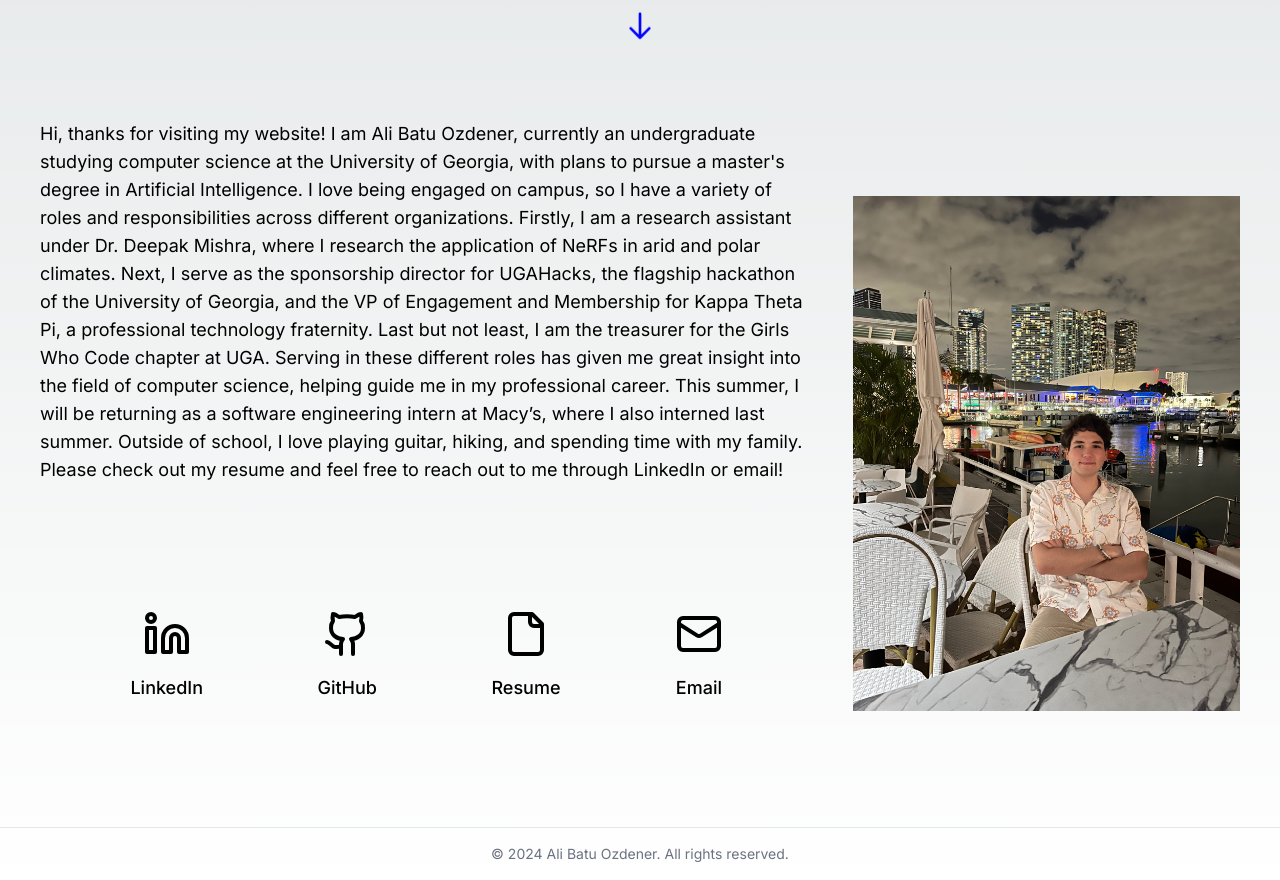
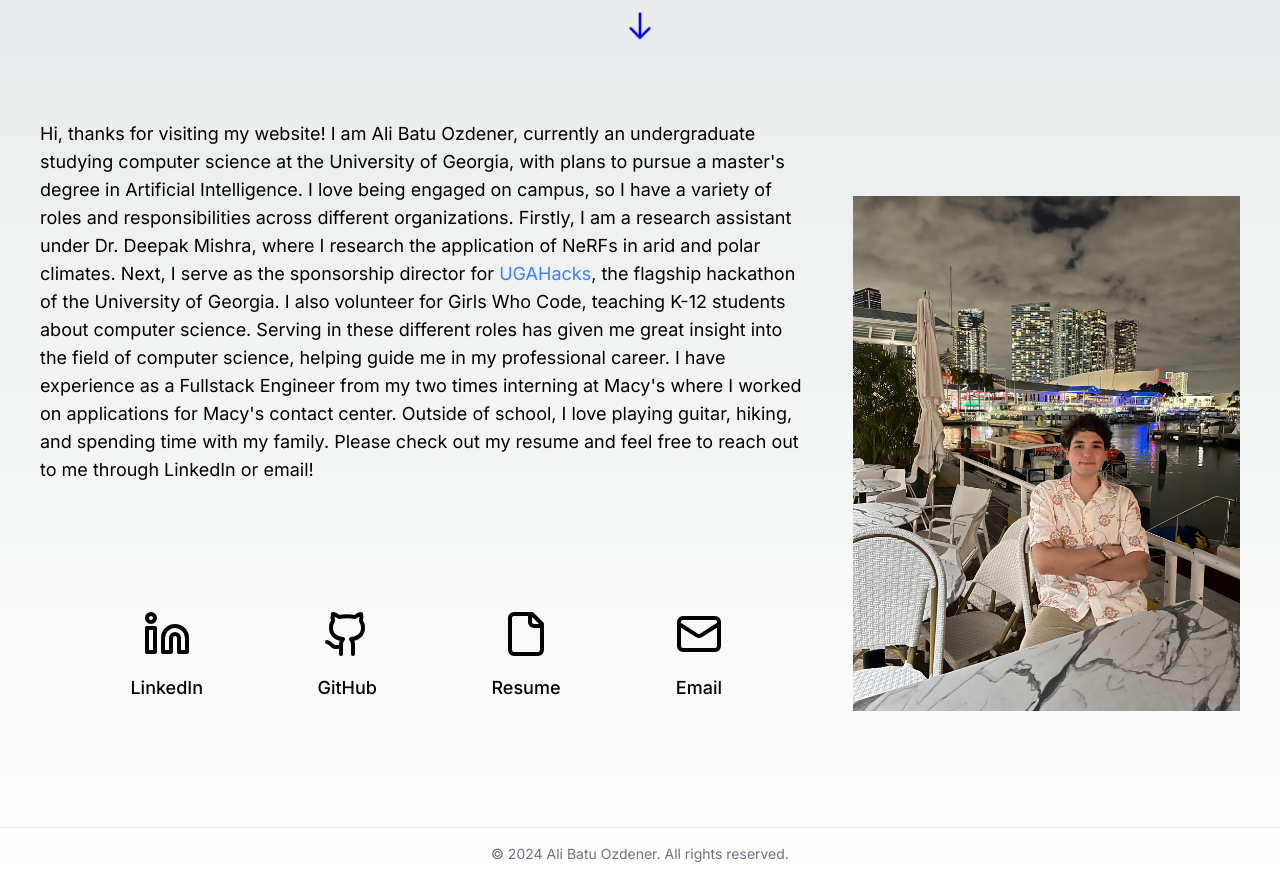
Before and after one commit to probro91/batu-website, a Next.js app: page / in a window 1280 px wide. Shown: the part 720-1600 px from the top of the page. Built offline with nearby package versions, Linux system fonts and the light colour scheme.

Commit message:
Changing text

```diff
--- a/app/page.tsx
+++ b/app/page.tsx
@@ -17,8 +17,10 @@ export default function Page() {
       <div className="h-screen relative flex flex-col">
         <div className="flex-grow flex flex-row justify">
           <div className="flex flex-col text-left pr-10 pl-10 pt-10 w-2/3 justify">
-            <p className="text-lg">{"Hi, thanks for visiting my website! I am Ali Batu Ozdener, currently an undergraduate studying computer science at the University of Georgia, with plans to pursue a master's degree in Artificial Intelligence. I love being engaged on campus, so I have a variety of roles and responsibilities across different organizations. Firstly, I am a research assistant under Dr. Deepak Mishra, where I research the application of NeRFs in arid and polar climates. Next, I serve as the sponsorship director for UGAHacks, the flagship hackathon of the University of Georgia, and the VP of Engagement and Membership for Kappa Theta Pi, a professional technology fraternity. Last but not least, I am the treasurer for the Girls Who Code chapter at UGA. Serving in these different roles has given me great insight into the field of computer science, helping guide me in my professional career. This summer, I will be returning as a software engineering intern at Macy’s, where I also interned last summer. Outside of school, I love playing guitar, hiking, and spending time with my family. Please check out my resume and feel free to reach out to me through LinkedIn or email!"}
-            </p>
+          <p className="text-lg">{"Hi, thanks for visiting my website! I am Ali Batu Ozdener, currently an undergraduate studying computer science at the University of Georgia, with plans to pursue a master's degree in Artificial Intelligence. I love being engaged on campus, so I have a variety of roles and responsibilities across different organizations. Firstly, I am a research assistant under Dr. Deepak Mishra, where I research the application of NeRFs in arid and polar climates. Next, I serve as the sponsorship director for "}
+            <a href="https://ugahacks.com" target="_blank" className="text-blue-500 hover:underline">UGAHacks</a>
+            {", the flagship hackathon of the University of Georgia. I also volunteer for Girls Who Code, teaching K-12 students about computer science. Serving in these different roles has given me great insight into the field of computer science, helping guide me in my professional career. I have experience as a Fullstack Engineer from my two times interning at Macy's where I worked on applications for Macy's contact center. Outside of school, I love playing guitar, hiking, and spending time with my family. Please check out my resume and feel free to reach out to me through LinkedIn or email!"}
+          </p>
             <div className="grid h-1/2 justify items-center">
               <MediaLinks/>
             </div>
```
